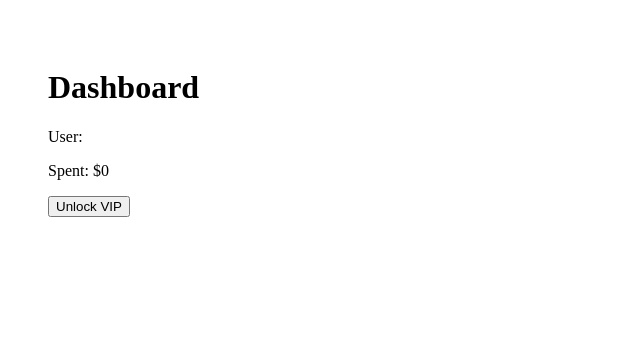
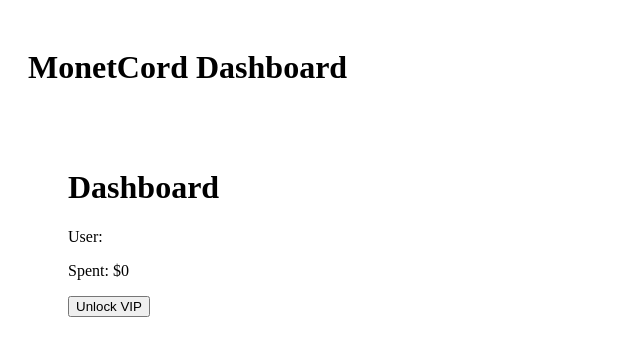
Before and after one commit to lacazette18/monetcord-, a Next.js app in the folder frontend/: page /dashboard in a window 1280 px wide. Shown: the top 356 px of the page, without its empty margins (0-640 px from the left). Built offline with nearby package versions, Linux system fonts and the light colour scheme.

Commit message:
Add dashboard layout

```diff
--- /dev/null
+++ b/frontend/app/dashboard/layout.tsx
@@ -0,0 +1,12 @@
+export default function DashboardLayout({
+  children,
+}: {
+  children: React.ReactNode
+}) {
+  return (
+    <div style={{ padding: 20 }}>
+      <h1>MonetCord Dashboard</h1>
+      {children}
+    </div>
+  )
+}
```
